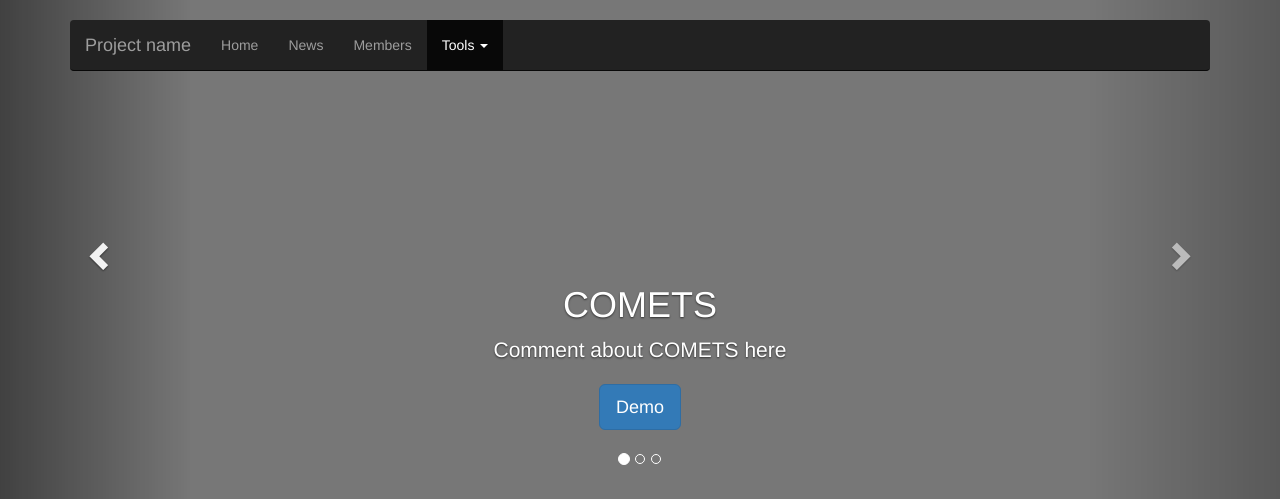
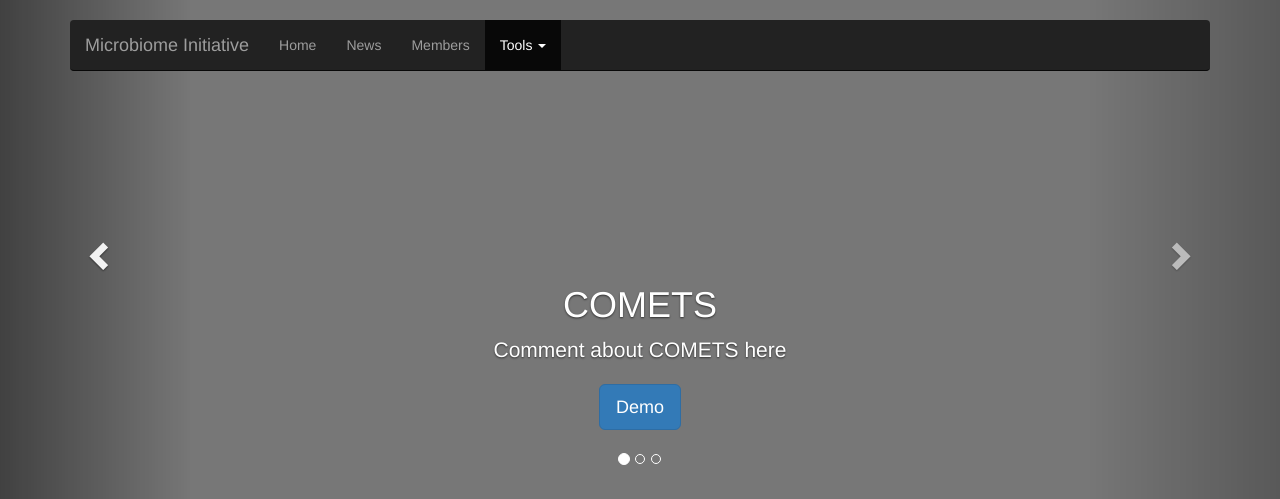
Before and after one commit to hjfan527/Microbiome_Initiative, a Flask app: template templates/MI_tools.html in a window 1280 px wide. Shown: the top 499 px of the page. Run offline with Flask 2, Linux system fonts and the light colour scheme; the template is opened without the code that fills it, so the values that code supplies are empty; some libraries are stand-ins or nearby versions.

Commit message:
Updated Project Name

```diff
--- a/templates/MI_tools.html
+++ b/templates/MI_tools.html
@@ -45,7 +45,7 @@
                 <span class="icon-bar"></span>
                 <span class="icon-bar"></span>
               </button>
-              <a class="navbar-brand" href="#">Project name</a>
+              <a class="navbar-brand" href="#">Microbiome Initiative</a>
             </div>
             <div id="navbar" class="navbar-collapse collapse">
               <ul class="nav navbar-nav">
```
